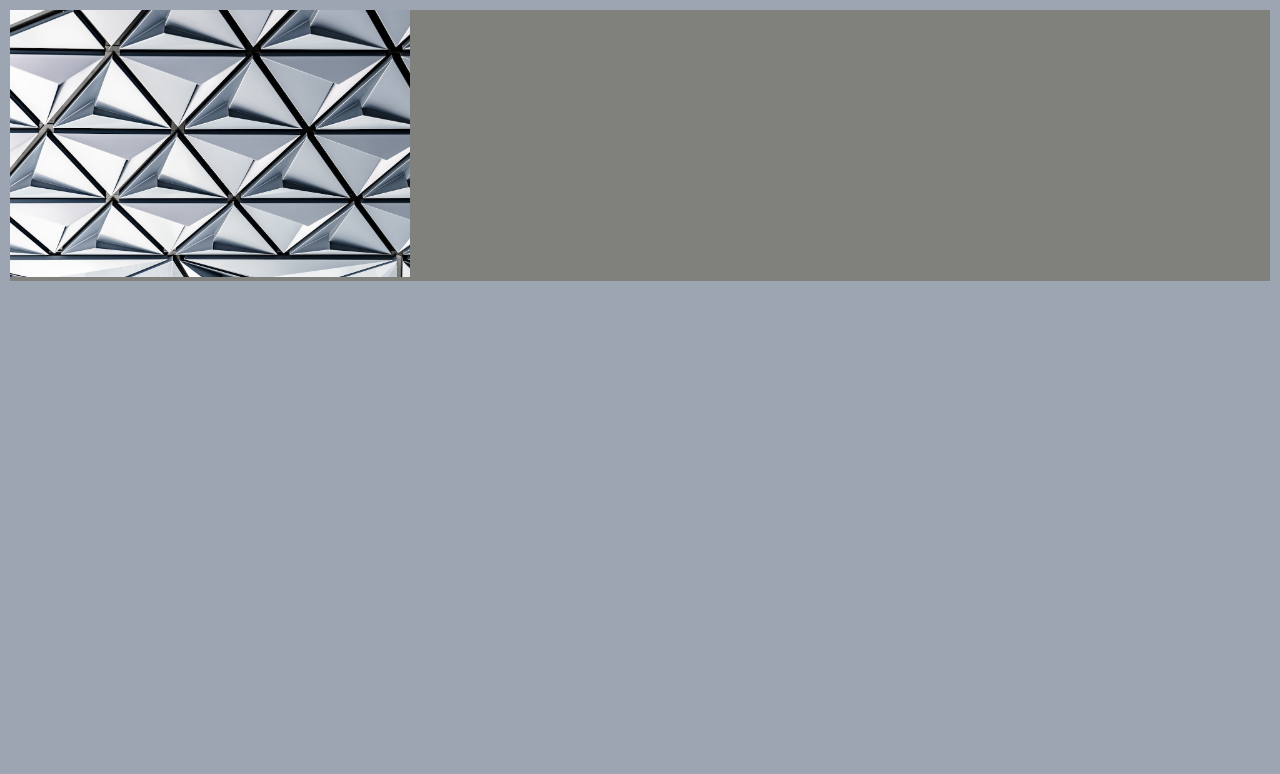
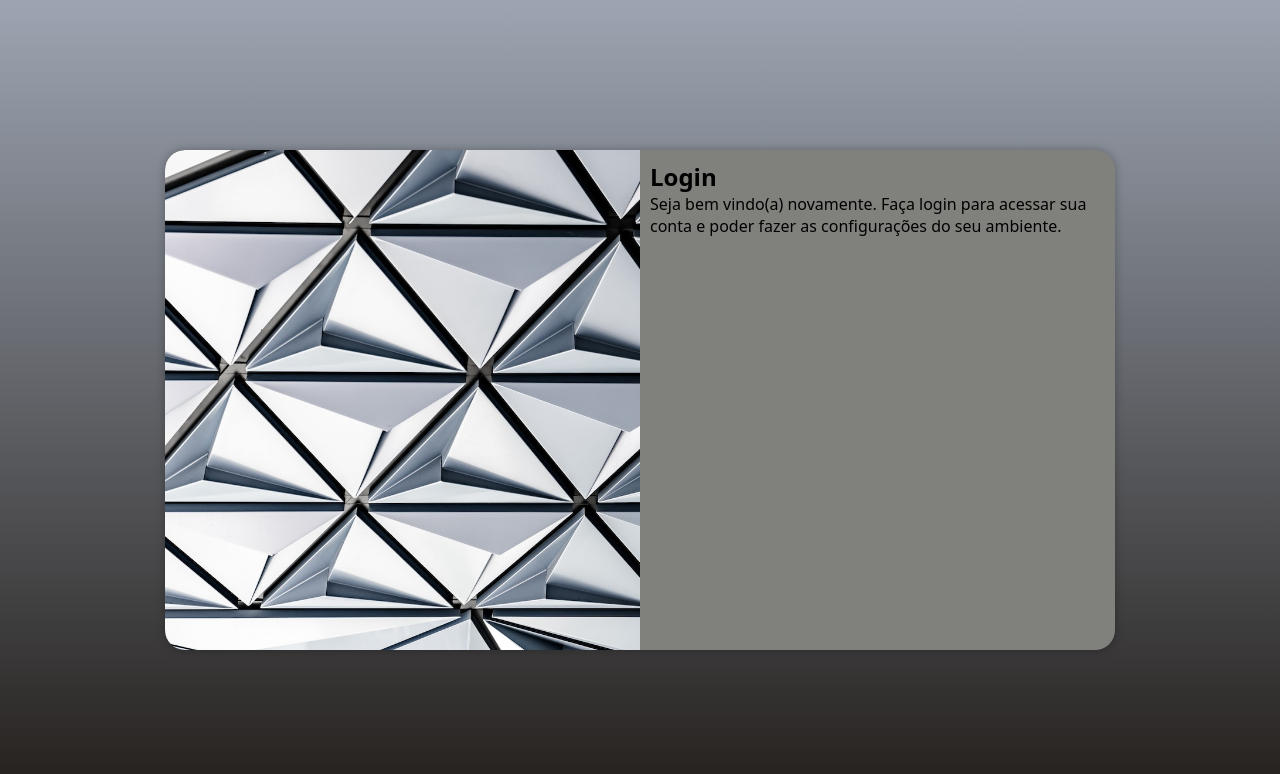
Before and after one commit to Rodrigues396/projeto-login, a plain HTML site: page index.html in a window 1280 px wide. Drawn offline with Linux system fonts and the light colour scheme.

Commit message:
medias queries

```diff
--- /dev/null
+++ b/estilos/media-query.css
@@ -0,0 +1,38 @@
+@charset "UTF-8";
+
+@media screen and (min-width: 768px) and (max-width: 992px){
+    body{
+        background-image: linear-gradient(to top, #231f1c,#9da5b2);
+    }
+    section#login{
+        width: 80vw;
+    }
+    section#login > div#imagem{
+        float: left;
+        width: 30%;
+        height: 100%;
+    }
+    section#login > div#formulario{
+        float: right;
+        width: 70%;
+        height: 50%;
+    }
+
+}
+@media screen and (min-width: 992px) {
+    body{
+        background-image: linear-gradient(to top, #231f1c,#9da5b2);
+    }
+    section#login{
+        width: 950px;
+    }
+    section#login > div#imagem{
+        float: left;
+        width: 50%;
+        height: 100%;
+    }
+    section#login > div#formulario{
+        float: right;
+        width: 50%;
+    }
+}
--- a/estilos/style.css
+++ b/estilos/style.css
@@ -3,27 +3,47 @@
     --cor0: #9da5b2;
     --cor1: #80817c;
     --cor2: #231f1c;
+    --cor3: #9da5b281;
 }
 *{
-    font-family: Arial, Helvetica, sans-serif;
+    font-family: system-ui, -apple-system, BlinkMacSystemFont, 'Segoe UI', Roboto, Oxygen, Ubuntu, Cantarell, 'Open Sans', 'Helvetica Neue', sans-serif;
+    padding: 0px;
     margin: 0px;
-    padding: 0px;
+    box-sizing: border-box;
 }
-body{
+body, html{
     background-color: var(--cor0);
+    width: 100vw;
+    height: 100vh;
 }
 main{
+    position: relative;
+    width: 100vw;
+    height: 100vh;
+}
+section#login{
+    position: absolute;
+    top: 50%;
+    left: 50%;
+    transform: translate(-50%, -50%);
+    overflow: hidden;
+
     background-color: var(--cor1);
-    margin: 10px;
+    width: 250px;
+    height: 500px;
+    border-radius: 20px;
+    box-shadow: 0px 0px 10px rgba(0, 0, 0, 0.288);
+
+    transition: width .3s, height .3s;
+    transition-timing-function: ease;
 }
-section{
-    display: inline-block;
-    position: center;
+section#login > div#imagem{
+    display: block;
+    background: rgb(0, 0, 0) url(../imagens/img-vitro.jpg) no-repeat;
+    background-size: cover;
+    height:  200px;
 }
-#imagem{
-    width: auto;
+section#login > div#formulario{
+    display: block;
+    padding: 10px;
 }
-div > img{
-
-    width: 400px;
-}
--- a/index.html
+++ b/index.html
@@ -6,20 +6,21 @@
     <meta name="viewport" content="width=device-width, initial-scale=1.0">
     <title>Tela de Login</title>
     <link rel="stylesheet" href="estilos/style.css">
+    <link rel="stylesheet" href="estilos/media-query.css">
 </head>
 <body>
     <main>
         <section id="login">
             <div id="imagem">
-                <img src="imagens/img-vitro.jpg" alt="">
+                <!--Aqui vai as imagens no CSS-->
             </div>
-            <!--<div id="formulario">
+            <div id="formulario">
                 <h1>Login</h1>
                 <p>Seja bem vindo(a) novamente. Faça login para acessar sua conta e poder fazer as configurações do seu ambiente.</p>
                 <form action="login.php" method="post">
-                    <input type="text">
+
                 </form>
-            </div>-->
+            </div>
         </section>
     </main>
 
```
